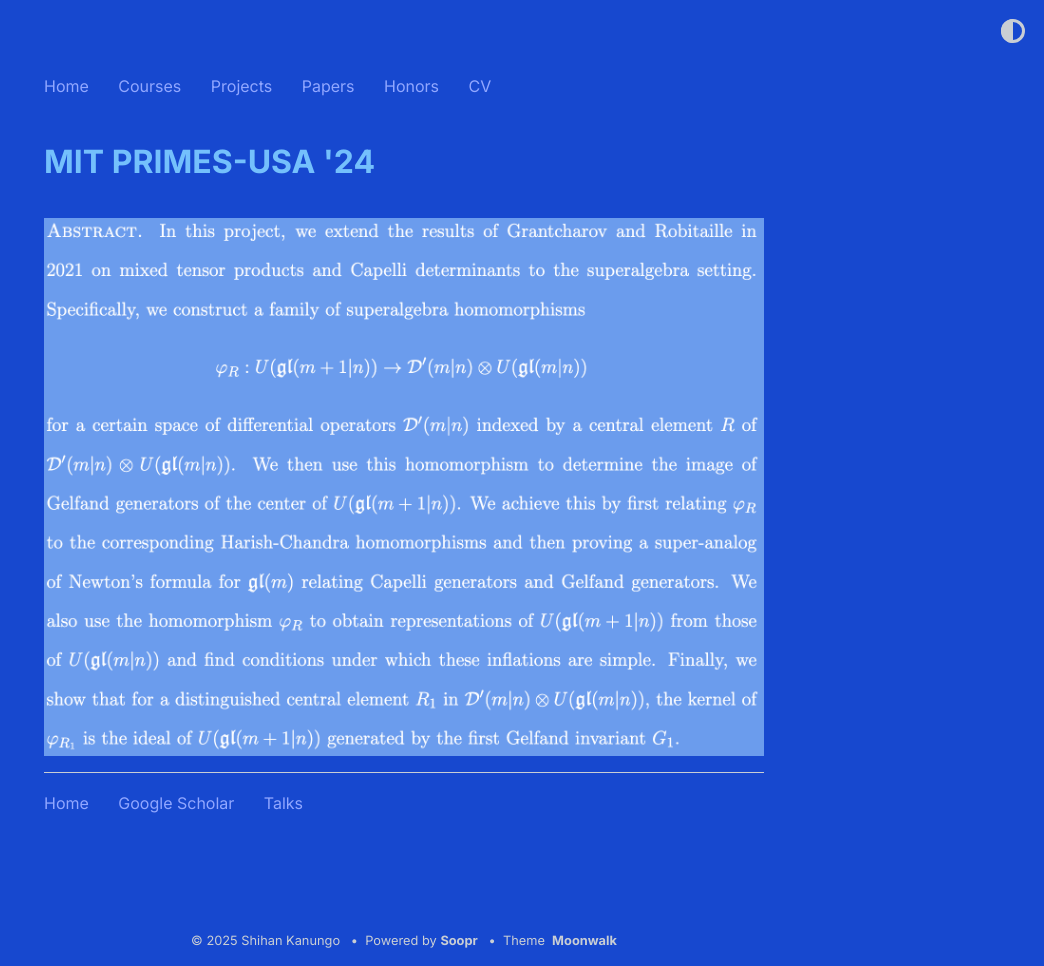
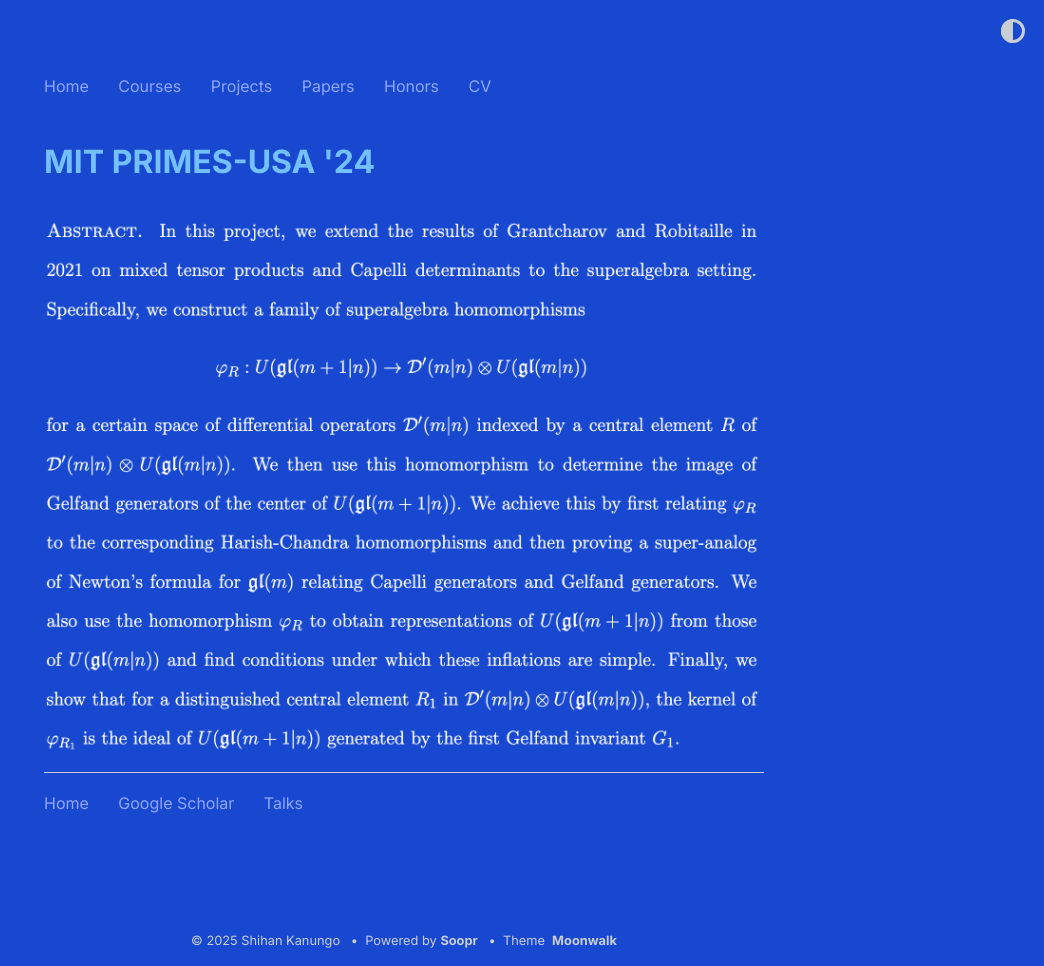
Before and after one commit to shihankanungo/shihankanungo.github.io, a Jekyll site: the page built from primes-24-1.md, in a window 1280 px wide. Shown: the whole page, without its empty margins (236-1280 px from the left). Built offline with Jekyll 4.4.1, drawn with Linux system fonts in a browser that asks for light colours.

Commit message:
Update primes-24-1.md

```diff
--- a/primes-24-1.md
+++ b/primes-24-1.md
@@ -3,4 +3,4 @@ layout: post
 title: MIT PRIMES-USA '24
 ---
 <br>
-![abstract](primes-24-1-lblue.png#gh-light-mode-only)
+![abstract](primes-24-1-dblue.png)
```
